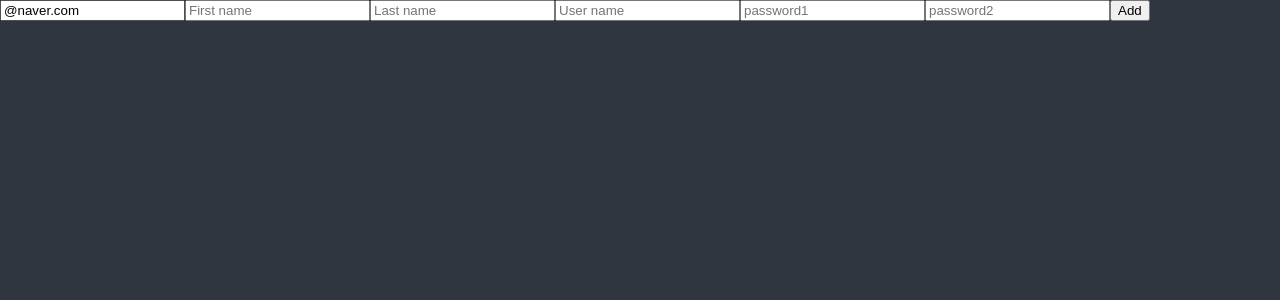
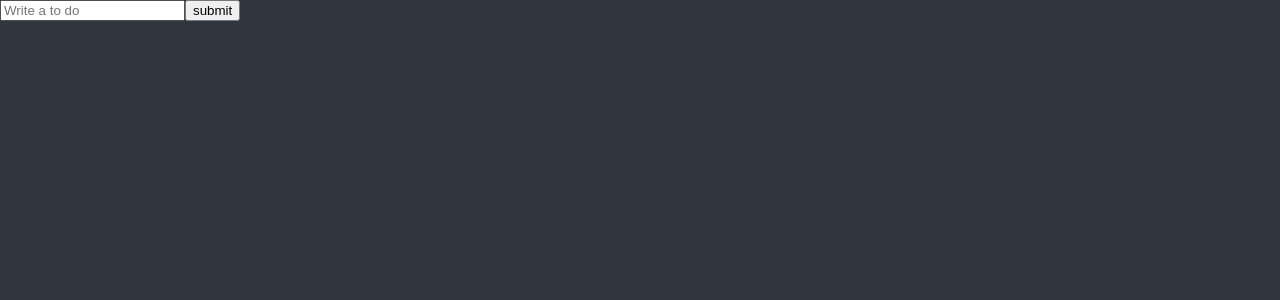
Before and after one commit to jiyong0419/react-masterclass_chapter6, a React (Create React App) app: page / in a window 1280 px wide. Shown: the top 300 px of the page. Built offline with nearby package versions, Linux system fonts and the light colour scheme.

Commit message:
#6.10
useForm의 setValue를 이용하여 register의 value를 변경

```diff
--- a/src/ToDoList.tsx
+++ b/src/ToDoList.tsx
@@ -1,94 +1,25 @@
 import { useState } from "react";
 import { useForm } from "react-hook-form";
 
-interface IForm {
-  Email: string;
-  First_name: string;
-  Last_name: string;
-  User_name: string;
-  password1: string;
-  password2: string;
-  extraError?: string;
+interface ISubmitData {
+  toDo: string;
 }
 
 function ToDoList() {
-  const {
-    register,
-    watch,
-    handleSubmit,
-    setError,
-    formState: { errors },
-  } = useForm<IForm>({ defaultValues: { Email: "@naver.com" } });
-  const onValid = (data: IForm) => {
-    if (data.password1 !== data.password2) {
-      setError("password1", { message: "Password are not the same." });
-    }
+  const { register, handleSubmit, setValue } = useForm<ISubmitData>();
+  const onSubmit = (data: ISubmitData) => {
+    console.log(data.toDo);
+    setValue("toDo", "");
   };
   return (
     <div>
-      <form onSubmit={handleSubmit(onValid)}>
+      <form action="" onSubmit={handleSubmit(onSubmit)}>
         <input
-          {...register("Email", {
-            required: { value: true, message: "Email is reuqired." },
-            pattern: {
-              value: /^[A-Za-z0-9._%+-]+@naver.com$/gm,
-              message: "Only naver.com emails allowed",
-            },
-          })}
-          placeholder="Email"
+          {...register("toDo", { required: "Write To Do" })}
+          placeholder="Write a to do"
         />
-        <input
-          {...register("First_name", {
-            required: { value: true, message: "First name is reuqired." },
-            validate: {
-              noJeon: (value) =>
-                value.includes("jeon") ? "no Jeon allowed" : true,
-              noChoi: (value) =>
-                value.includes("choi") ? "no Choi allowed" : true,
-            },
-          })}
-          placeholder="First name"
-        />
-        <input
-          {...register("Last_name", {
-            required: { value: true, message: "Last name is reuqired." },
-            minLength: { value: 4, message: "Last name minLength is 4." },
-            validate: {
-              noJiyong: (value) =>
-                value.includes("jiyong") ? "no jiyong allowed." : true,
-              noNico: (value) =>
-                value.includes("nico") ? "no nico allowed." : true,
-            },
-          })}
-          placeholder="Last name"
-        />
-        <input
-          {...register("User_name", {
-            required: { value: true, message: "User name is reuqired." },
-          })}
-          placeholder="User name"
-        />
-        <input
-          {...register("password1", {
-            required: { value: true, message: "Password is reuqired." },
-          })}
-          placeholder="password1"
-        />
-        <input
-          {...register("password2", {
-            required: { value: true, message: "Password is reuqired." },
-          })}
-          placeholder="password2"
-        />
-        <button>Add</button>
+        <button>submit</button>
       </form>
-      <p>{errors?.Email?.message}</p>
-      <p>{errors?.First_name?.message}</p>
-      <p>{errors?.Last_name?.message}</p>
-      <p>{errors?.User_name?.message}</p>
-      <p>{errors?.password1?.message}</p>
-      <p>{errors?.password2?.message}</p>
-      <p>{errors?.extraError?.message}</p>
     </div>
   );
 }
```
